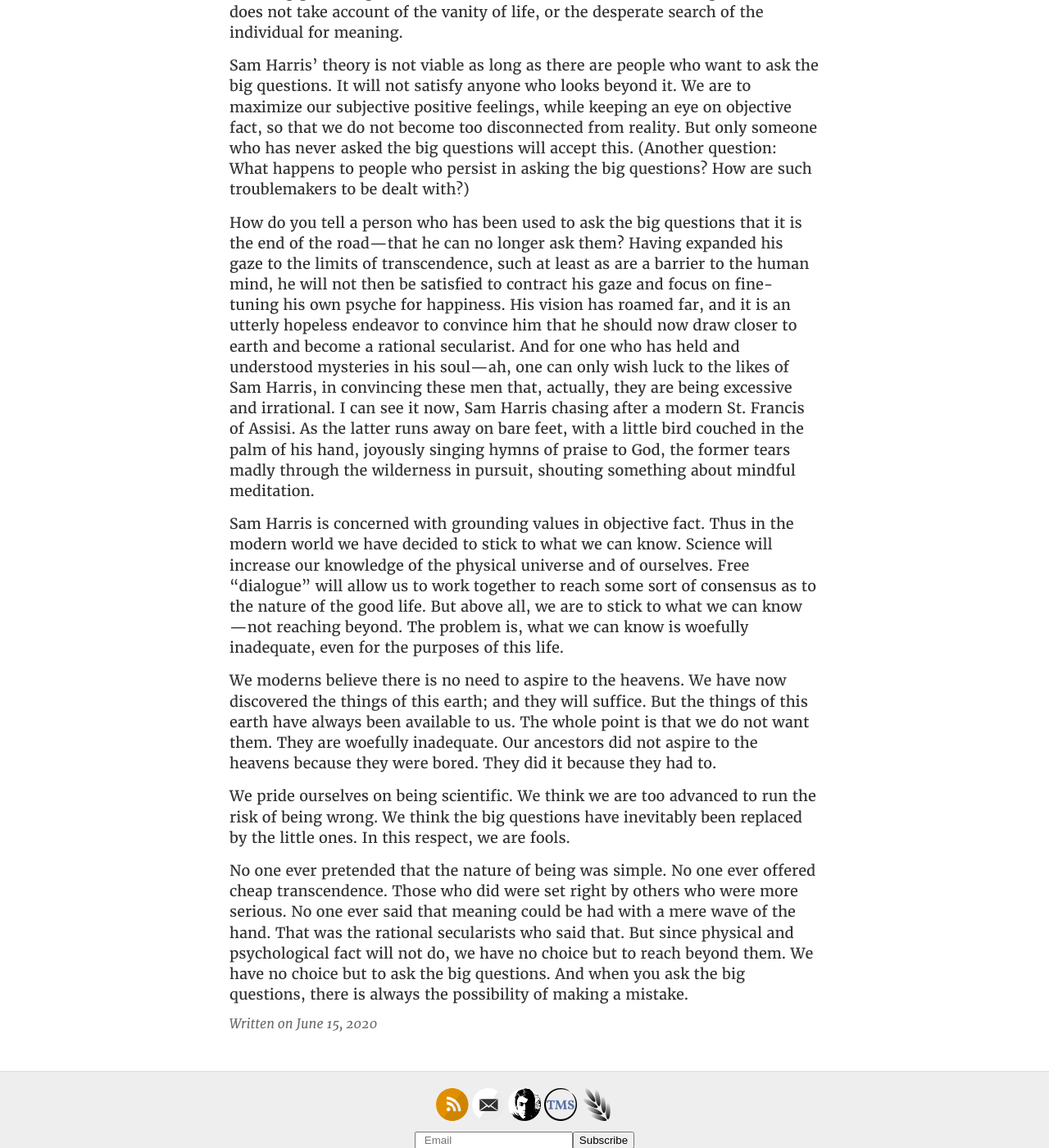
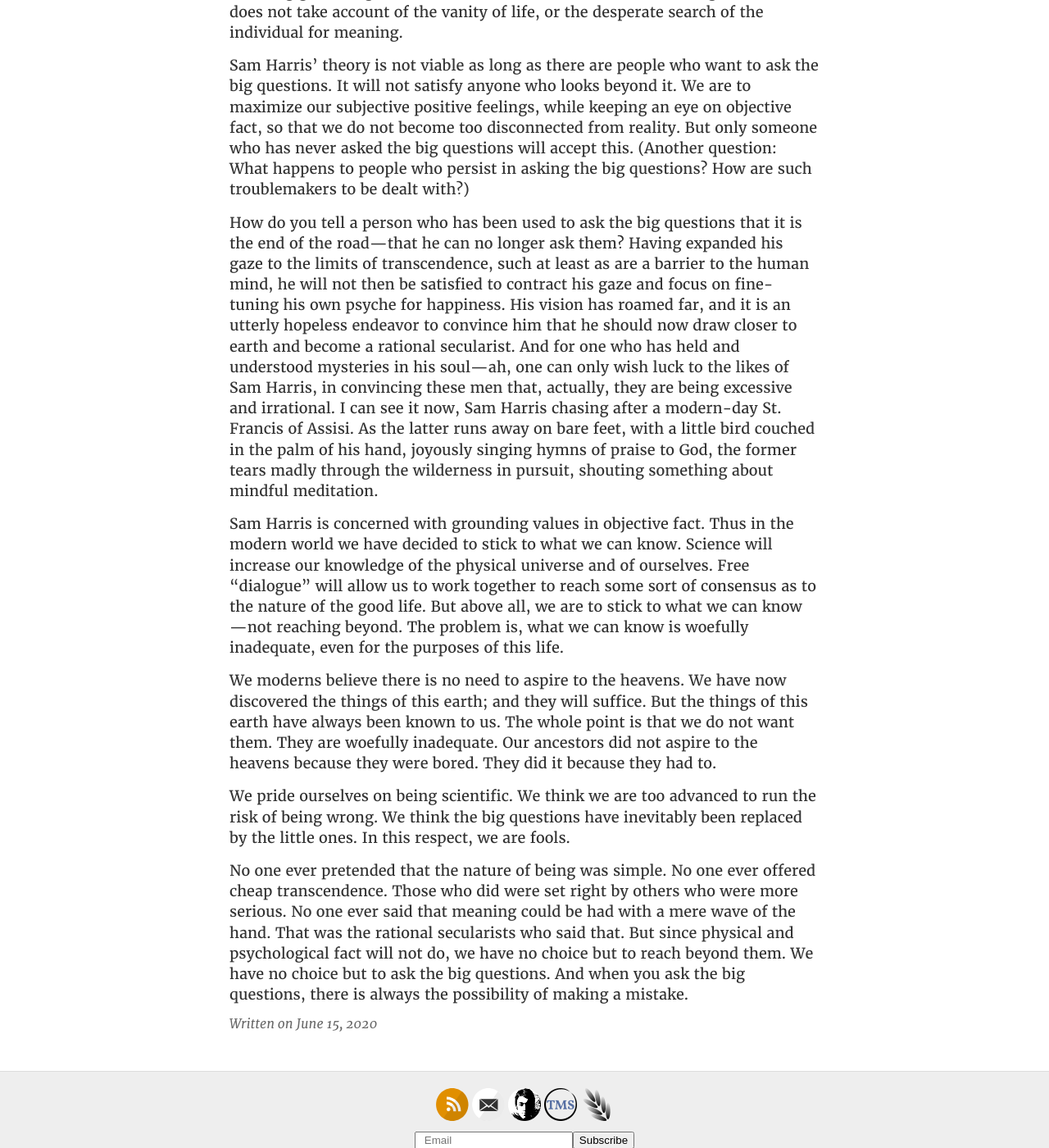
Before and after one commit to GabeHess/GabeHess.github.io, a Jekyll site: the page built from _posts/2020-6-15-modernity-and-the-big-questions.md, in a window 1280 px wide and 1400 px high, scrolled down 1818 px. Shown: the whole window at 82% size. Built offline with Jekyll 4.4.1, drawn with Linux system fonts in a browser that asks for light colours; some web fonts are replaced; comment, search, counter and statistics services are not loaded.

Commit message:
Edit post

```diff
--- a/_posts/2020-6-15-modernity-and-the-big-questions.md
+++ b/_posts/2020-6-15-modernity-and-the-big-questions.md
@@ -22,11 +22,11 @@
 
 Sam Harris’ theory is not viable as long as there are people who want to ask the big questions. It will not satisfy anyone who looks beyond it. We are to maximize our subjective positive feelings, while keeping an eye on objective fact, so that we do not become too disconnected from reality. But only someone who has never asked the big questions will accept this. (Another question: What happens to people who persist in asking the big questions? How are such troublemakers to be dealt with?)
 
-How do you tell a person who has been used to ask the big questions that it is the end of the road—that he can no longer ask them? Having expanded his gaze to the limits of transcendence, such at least as are a barrier to the human mind, he will not then be satisfied to contract his gaze and focus on fine-tuning his own psyche for happiness. His vision has roamed far, and it is an utterly hopeless endeavor to convince him that he should now draw closer to earth and become a rational secularist. And for one who has held and understood mysteries in his soul—ah, one can only wish luck to the likes of Sam Harris, in convincing these men that, actually, they are being excessive and irrational. I can see it now, Sam Harris chasing after a modern St. Francis of Assisi. As the latter runs away on bare feet, with a little bird couched in the palm of his hand, joyously singing hymns of praise to God, the former tears madly through the wilderness in pursuit, shouting something about mindful meditation.
+How do you tell a person who has been used to ask the big questions that it is the end of the road—that he can no longer ask them? Having expanded his gaze to the limits of transcendence, such at least as are a barrier to the human mind, he will not then be satisfied to contract his gaze and focus on fine-tuning his own psyche for happiness. His vision has roamed far, and it is an utterly hopeless endeavor to convince him that he should now draw closer to earth and become a rational secularist. And for one who has held and understood mysteries in his soul—ah, one can only wish luck to the likes of Sam Harris, in convincing these men that, actually, they are being excessive and irrational. I can see it now, Sam Harris chasing after a modern-day St. Francis of Assisi. As the latter runs away on bare feet, with a little bird couched in the palm of his hand, joyously singing hymns of praise to God, the former tears madly through the wilderness in pursuit, shouting something about mindful meditation.
 
 Sam Harris is concerned with grounding values in objective fact. Thus in the modern world we have decided to stick to what we can know. Science will increase our knowledge of the physical universe and of ourselves. Free “dialogue” will allow us to work together to reach some sort of consensus as to the nature of the good life. But above all, we are to stick to what we can know—not reaching beyond. The problem is, what we can know is woefully inadequate, even for the purposes of this life.
 
-We moderns believe there is no need to aspire to the heavens. We have now discovered the things of this earth; and they will suffice. But the things of this earth have always been available to us. The whole point is that we do not want them. They are woefully inadequate. Our ancestors did not aspire to the heavens because they were bored. They did it because they had to.
+We moderns believe there is no need to aspire to the heavens. We have now discovered the things of this earth; and they will suffice. But the things of this earth have always been known to us. The whole point is that we do not want them. They are woefully inadequate. Our ancestors did not aspire to the heavens because they were bored. They did it because they had to.
 
 We pride ourselves on being scientific. We think we are too advanced to run the risk of being wrong. We think the big questions have inevitably been replaced by the little ones. In this respect, we are fools.
 
```
